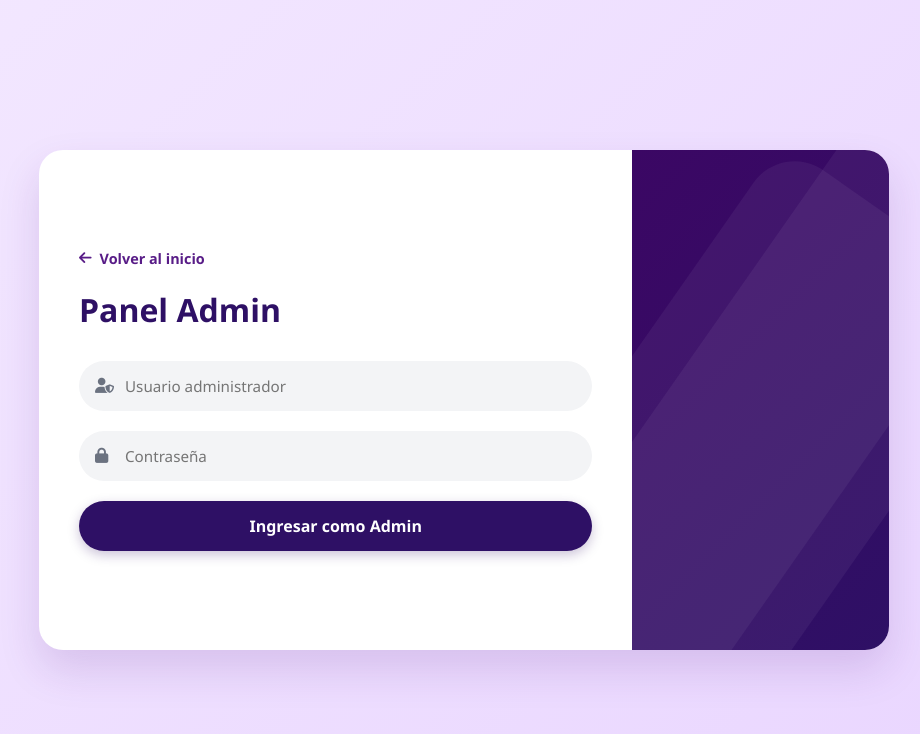
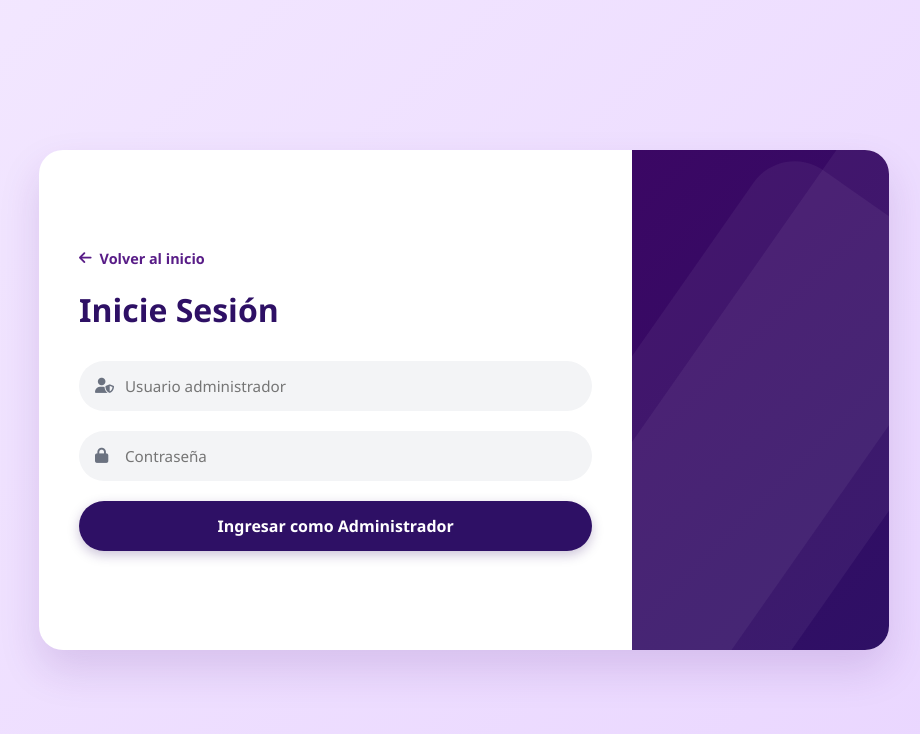
Before and after one commit to melanie-rs/control-empleados, a PHP site: page /admin_login.php in a window 1280 px wide. Shown: the top 734 px of the page, without its empty margins (176-1096 px from the left). Run offline with PHP 8.4, Linux system fonts and the light colour scheme.

Commit message:
Puse etiquetas para el css y cambie algunos nombres de los botones

```diff
--- a/admin_login.php
+++ b/admin_login.php
@@ -36,7 +36,7 @@ if ($_SERVER["REQUEST_METHOD"] === "POST") {
             <a href="index.php" class="btn-volver"><i class="fa-solid fa-arrow-left"></i> Volver al inicio</a>
 
             <div class="form-header">
-                <h2>Panel Admin</h2>
+                <h2>Inicie Sesión</h2>
             </div>
 
             <?php if (!empty($error)): ?>
@@ -54,7 +54,7 @@ if ($_SERVER["REQUEST_METHOD"] === "POST") {
                     <input type="password" name="password" placeholder="Contraseña" required>
                 </div>
 
-                <button type="submit" class="btn-submit">Ingresar como Admin</button>
+                <button type="submit" class="btn-submit">Ingresar como Administrador</button>
             </form>
 
         </div>
```
Also changed, not shown: login.php (+3 -4 lines).
